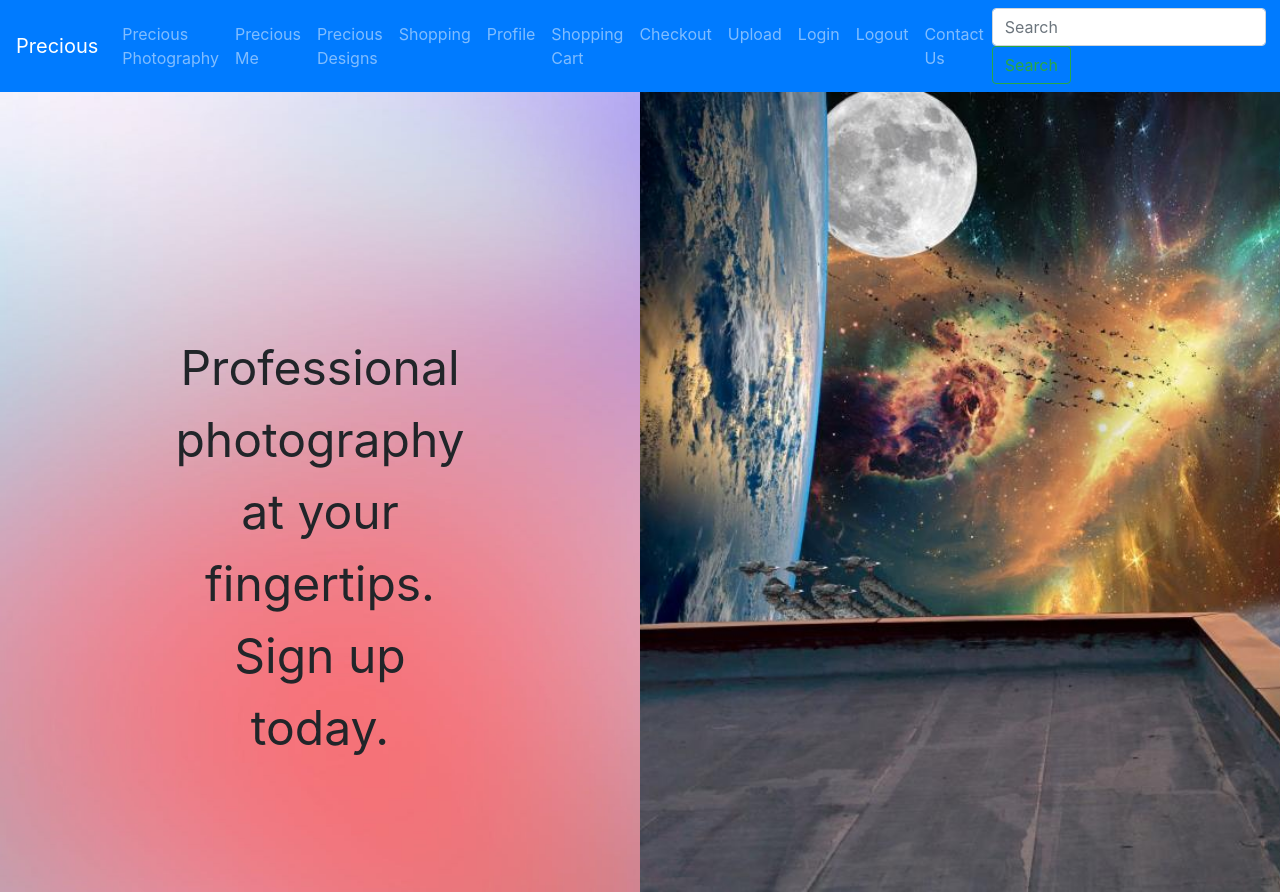
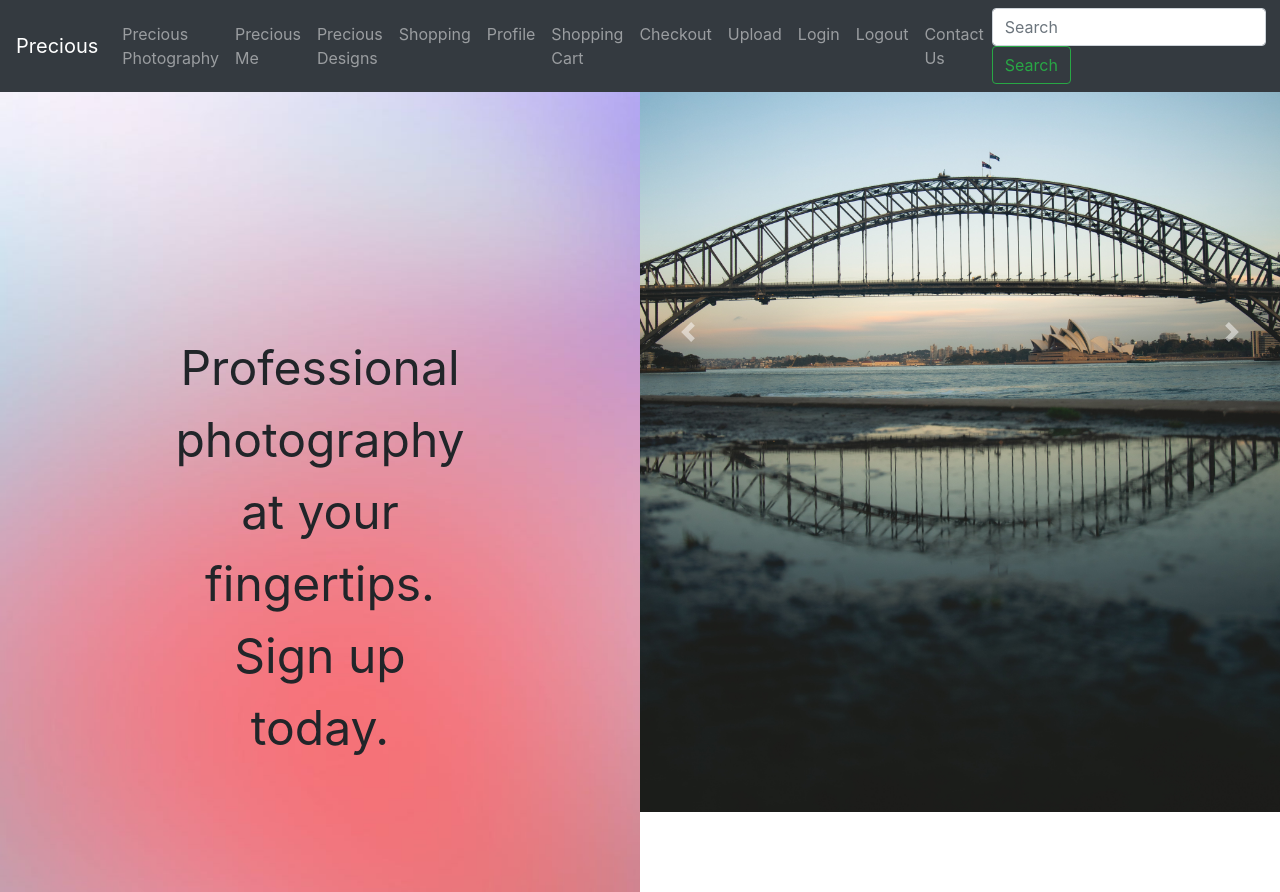
Before and after one commit to lianacoyle/precious, a Flask app: page / in a window 1280 px wide. Run offline with Flask 2, Linux system fonts and the light colour scheme; some libraries are stand-ins or nearby versions.

Commit message:
adjusted the shop ,layout, user upload and added more pics andjusted also home and style.css

```diff
--- a/static/css/style.css
+++ b/static/css/style.css
@@ -53,7 +53,6 @@
 }
 .split.right{
     right:0;
-    background-image: url('/static/imgs/New_Flying_City.jpg');
     background-size: cover;
 }
 
@@ -63,3 +62,7 @@
   height: 100%;
   overflow: hidden;
 }
+
+.carousel{
+    bottom: 30%;
+}
--- a/templates/home.html
+++ b/templates/home.html
@@ -10,6 +10,27 @@
             </p1>
         </div>
         <div class="split right">
+            <div id="carouselExampleControls" class="carousel slide" data-ride="carousel">
+  <div class="carousel-inner">
+    <div class="carousel-item active">
+      <img class="d-block w-100" src="/static/imgs/brig.jpg" alt="First slide">
+    </div>
+    <div class="carousel-item">
+      <img class="d-block w-100" src="/static/imgs/coolplanepic.jpg" alt="Second slide">
+    </div>
+    <div class="carousel-item">
+      <img class="d-block w-100" src="/static/imgs/snoboard.jpg" alt="Third slide">
+    </div>
+  </div>
+  <a class="carousel-control-prev" href="#carouselExampleControls" role="button" data-slide="prev">
+    <span class="carousel-control-prev-icon" aria-hidden="true"></span>
+    <span class="sr-only">Previous</span>
+  </a>
+  <a class="carousel-control-next" href="#carouselExampleControls" role="button" data-slide="next">
+    <span class="carousel-control-next-icon" aria-hidden="true"></span>
+    <span class="sr-only">Next</span>
+  </a>
+</div>
         </div>
     </div>
 
--- a/templates/layout.html
+++ b/templates/layout.html
@@ -16,7 +16,7 @@
 </head>
 
 <body>
-<nav class="navbar navbar-expand-lg navbar-dark bg-primary">
+<nav class="navbar navbar-expand-lg navbar-dark bg-dark">
     <a class="navbar-brand" href="{{ url_for('precious') }}">Precious</a>
     <button class="navbar-toggler" type="button" data-toggle="collapse" data-target="#navbarSupportedContent" aria-controls="navbarSupportedContent" aria-expanded="false" aria-label="Toggle navigation">
         <span class="navbar-toggler-icon"></span>
```
Also changed, not shown: templates/shop.html (deleted, +0 -66 lines), templates/shopping.html (+14 -14 lines), templates/userUpload.html (+6 -2 lines), static/imgs/Recoil.png (added), static/imgs/brig.jpg (added), static/imgs/coolplanepic.jpg (added), static/imgs/pentagon.png (added), static/imgs/snoboard.jpg (added), static/imgs/wall1.png (added).
